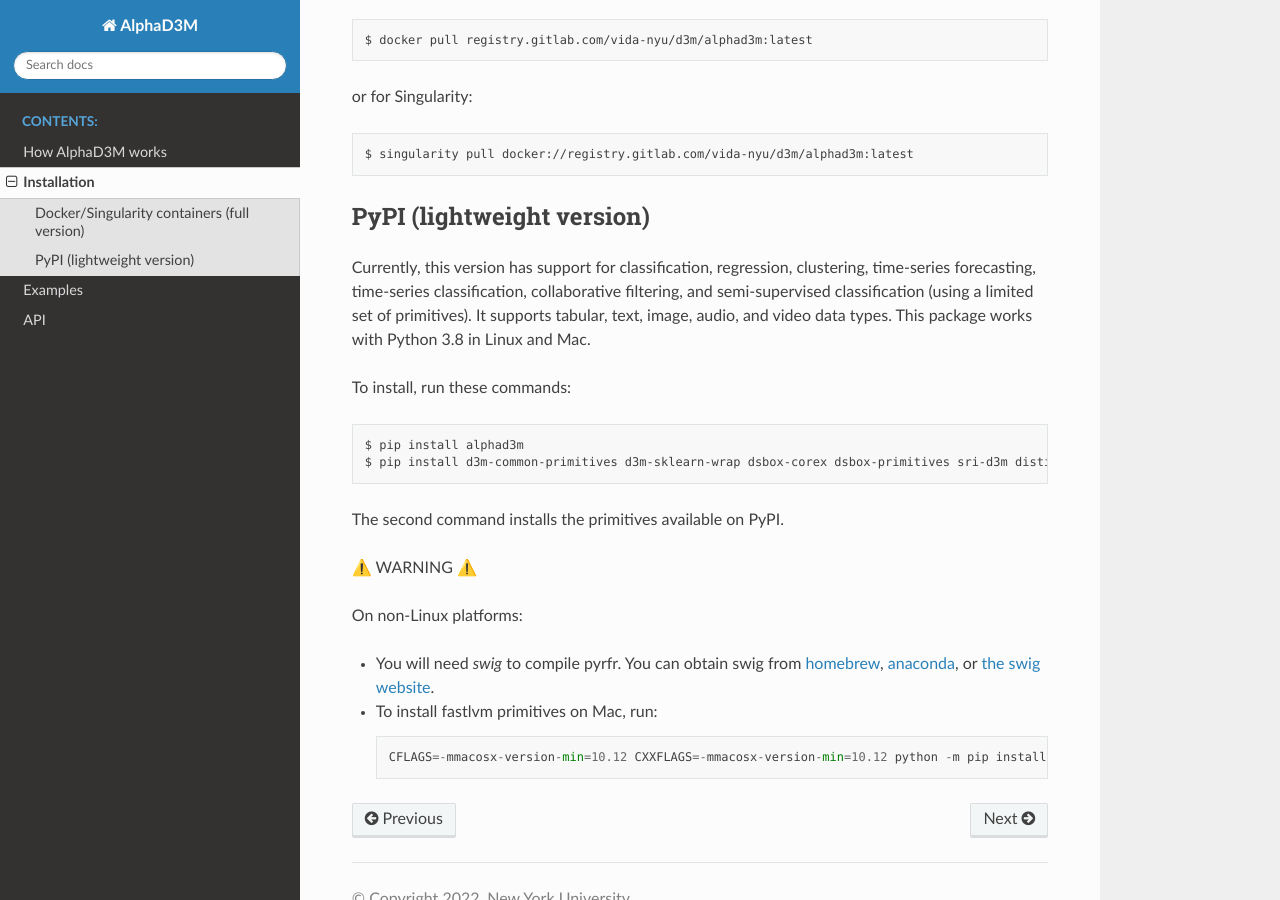
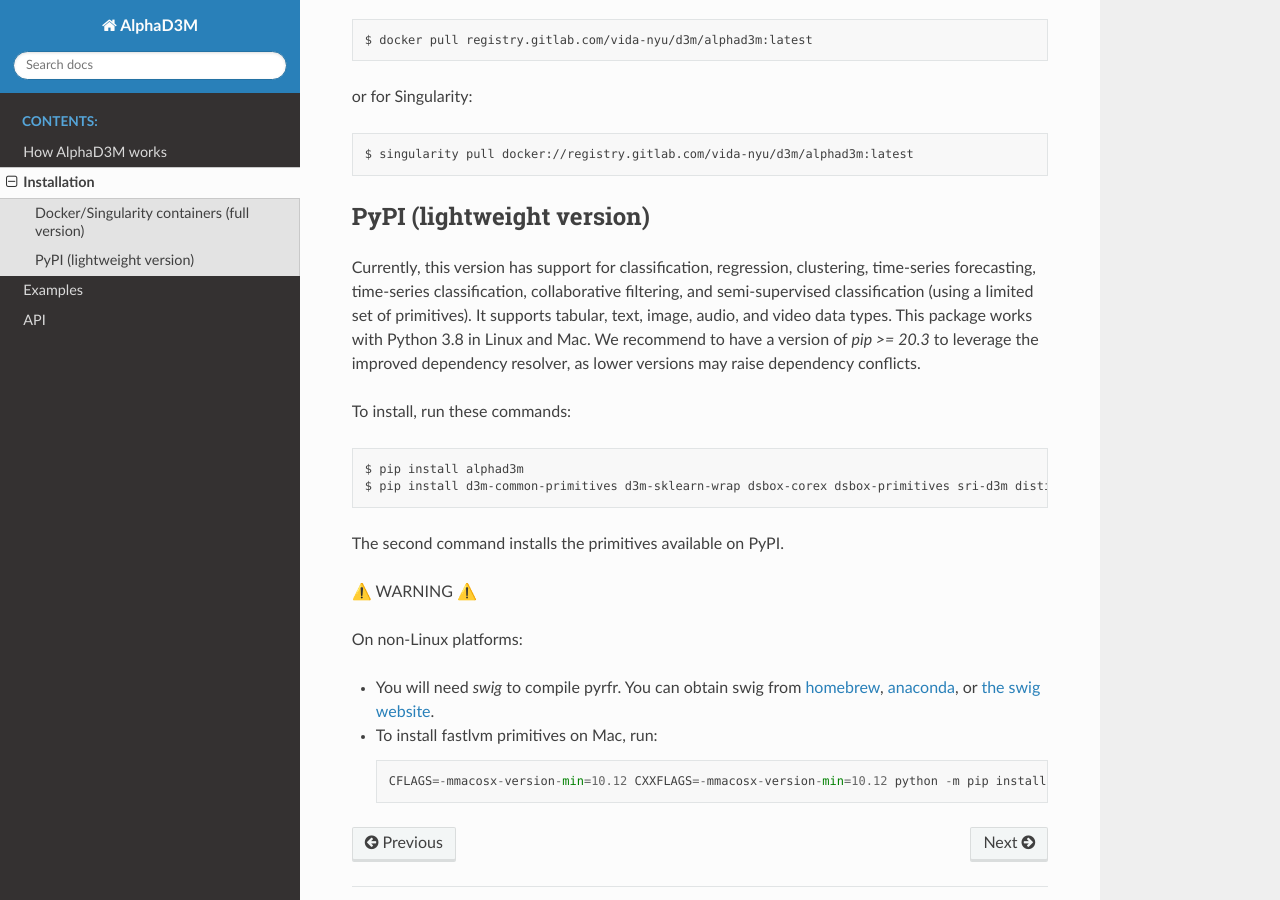
Before and after one commit to VIDA-NYU/alphad3m, a Sphinx documentation site: the page built from docs/source/installation.rst, in a window 1280 px wide and 900 px high, scrolled down 576 px. Built offline with Sphinx 7.4.7 and the Read the Docs theme 2.0.0, drawn with Linux system fonts in a browser that asks for light colours; pages that are not in the unit, such as notebooks, are missing from menus.

Commit message:
Add recommendation for the version of pip

```diff
--- a/docs/source/installation.rst
+++ b/docs/source/installation.rst
@@ -34,6 +34,8 @@
 Currently, this version has support for classification, regression, clustering, time-series forecasting, time-series
 classification, collaborative filtering, and semi-supervised classification (using a limited set of primitives).
 It supports tabular, text, image, audio, and video data types. This package works with Python 3.8 in Linux and Mac.
+We recommend to have a version of `pip >= 20.3` to leverage the improved dependency resolver, as lower versions may raise
+dependency conflicts.
 
 To install, run these commands:
 
```
